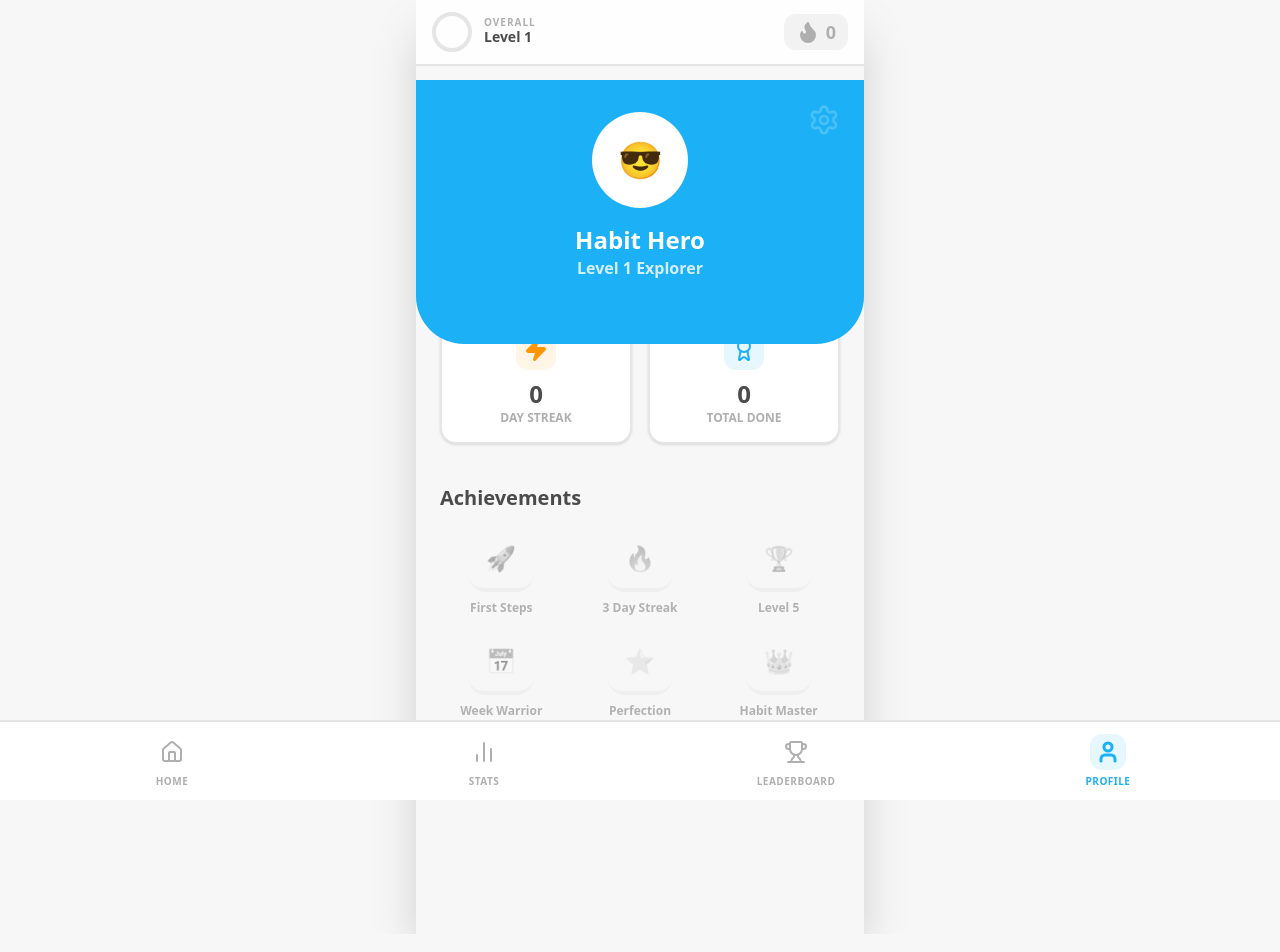
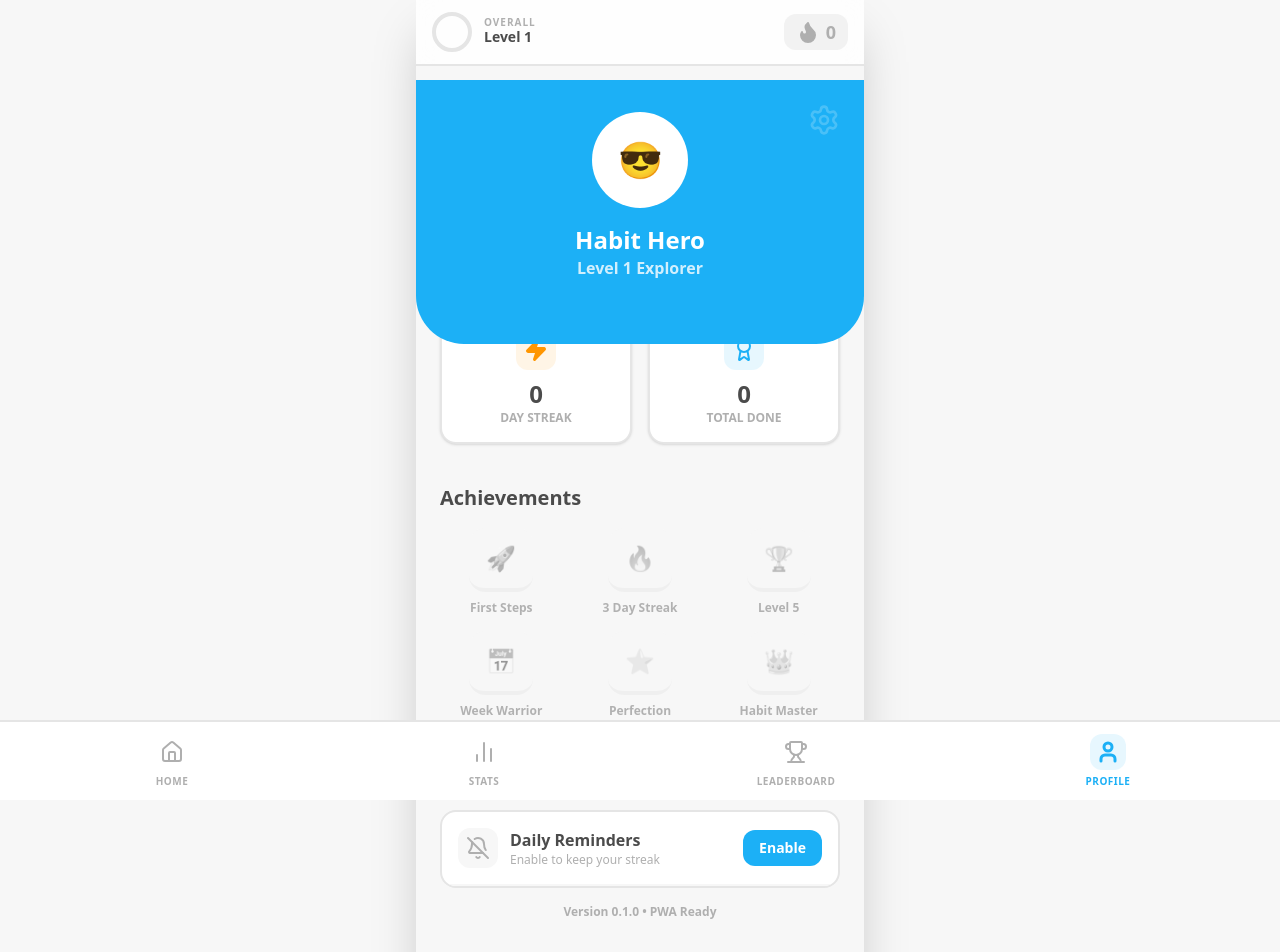
Before and after one commit to vitorstick/habits-tracker, a React (Vite) app: page /profile in a window 1280 px wide. Shown: the top 952 px of the page. Built offline with nearby package versions, Linux system fonts and the light colour scheme.

Commit message:
feat: implement notification permission management and integrate into the new Profile page.

```diff
--- /dev/null
+++ b/src/hooks/useNotifications.ts
@@ -0,0 +1,56 @@
+import { useState, useEffect } from 'react';
+import { useToast } from '../context/ToastContext';
+
+export const useNotifications = () => {
+    const [permission, setPermission] = useState<NotificationPermission>('default');
+    const { showToast } = useToast();
+
+    useEffect(() => {
+        if ('Notification' in window) {
+            setPermission(Notification.permission);
+        }
+    }, []);
+
+    const requestPermission = async () => {
+        if (!('Notification' in window)) {
+            showToast('Notifications are not supported in this browser.', 'error');
+            return;
+        }
+
+        try {
+            const result = await Notification.requestPermission();
+            setPermission(result);
+
+            if (result === 'granted') {
+                showToast('Notifications enabled!', 'success');
+                // Send a test immediate notification or welcome interaction
+                new Notification('Habit Hero', {
+                    body: 'You will now receive reminders to keep your streak alive!',
+                    icon: '/pwa-192x192.png'
+                });
+            } else if (result === 'denied') {
+                showToast('Notifications denied. Enable them in browser settings.', 'error');
+            }
+        } catch (error) {
+            console.error('Error requesting notification permission:', error);
+            showToast('Failed to request permission', 'error');
+        }
+    };
+
+    const sendTestNotification = () => {
+        if (permission === 'granted') {
+            new Notification('Habit Hero Test', {
+                body: 'This is how your habit reminders will look! 🔥',
+                icon: '/pwa-192x192.png'
+            });
+        } else {
+            showToast('Permission not granted yet!', 'info');
+        }
+    };
+
+    return {
+        permission,
+        requestPermission,
+        sendTestNotification
+    };
+};
--- a/src/pages/Profile.tsx
+++ b/src/pages/Profile.tsx
@@ -3,12 +3,14 @@ import MobileLayout from '../layouts/MobileLayout';
 import { useStreakData } from '../hooks/useStreakData';
 import { useMonthlyProgress } from '../hooks/useMonthlyProgress';
 import { useHabits } from '../hooks/useHabits';
-import { Settings, Award, Zap } from 'lucide-react';
+import { useNotifications } from '../hooks/useNotifications';
+import { Settings, Award, Zap, Bell, BellOff } from 'lucide-react';
 
 const Profile: React.FC = () => {
     const { streak } = useStreakData();
     const { level } = useMonthlyProgress();
     const { data: habits = [] } = useHabits();
+    const { permission, requestPermission, sendTestNotification } = useNotifications();
 
     // Calculate total completions from all time
     const totalCompletions = habits.reduce((acc, habit) =>
@@ -81,6 +83,45 @@ const Profile: React.FC = () => {
                         ))}
                     </div>
                 </div>
+
+                {/* Settings Section */}
+                <div className="p-6">
+                    <h2 className="text-xl font-black text-brand-text mb-4">Settings</h2>
+                    <div className="bg-white rounded-2xl border-2 border-brand-gray overflow-hidden">
+                        <div className="p-4 flex items-center justify-between border-b-2 border-brand-gray-light">
+                            <div className="flex items-center gap-3">
+                                <div className={`p-2 rounded-xl ${permission === 'granted' ? 'bg-brand-green/10 text-brand-green' : 'bg-brand-gray-light text-brand-gray-dark'}`}>
+                                    {permission === 'granted' ? <Bell size={24} /> : <BellOff size={24} />}
+                                </div>
+                                <div>
+                                    <p className="font-bold text-brand-text">Daily Reminders</p>
+                                    <p className="text-xs text-brand-gray-dark">
+                                        {permission === 'granted' ? 'Notifications active' : 'Enable to keep your streak'}
+                                    </p>
+                                </div>
+                            </div>
+
+                            {permission !== 'granted' ? (
+                                <button
+                                    onClick={requestPermission}
+                                    className="px-4 py-2 bg-brand-blue text-white font-bold rounded-xl text-sm active:scale-95 transition-transform"
+                                >
+                                    Enable
+                                </button>
+                            ) : (
+                                <button
+                                    onClick={sendTestNotification}
+                                    className="px-4 py-2 bg-brand-gray-light text-brand-text font-bold rounded-xl text-sm active:scale-95 transition-transform"
+                                >
+                                    Test
+                                </button>
+                            )}
+                        </div>
+                    </div>
+                    <div className="mt-4 text-center">
+                        <p className="text-xs font-bold text-brand-gray-dark">Version 0.1.0 • PWA Ready</p>
+                    </div>
+                </div>
             </div>
         </MobileLayout>
     );
```
